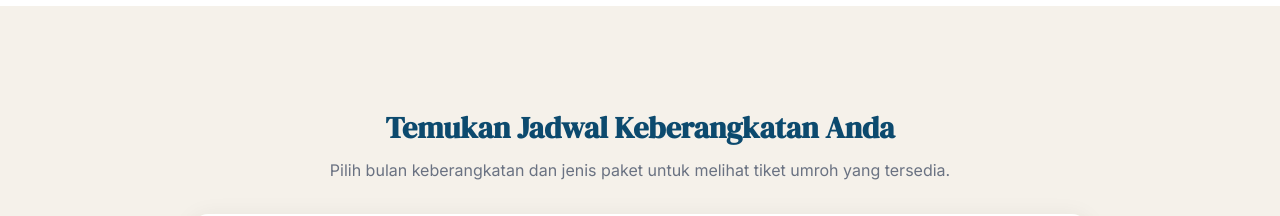
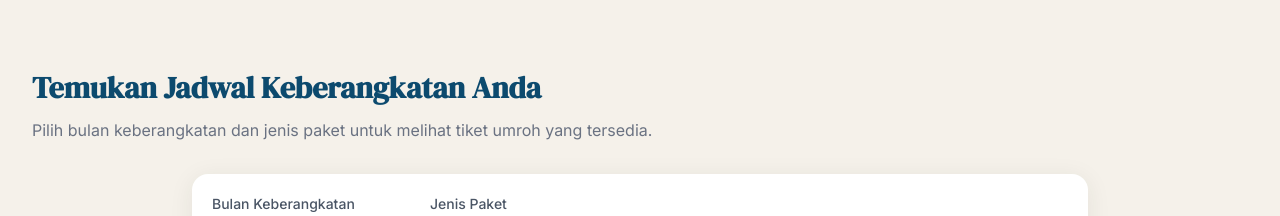
Before and after one commit to NanoKeboku/travel-umroh-agency, a React (Vite) app: page / in a window 1280 px wide. Shown: the part 1673-1889 px from the top of the page. Built offline with nearby package versions, Linux system fonts and the light colour scheme.

Commit message:
fix(hallmark): layout bias kiri (align left di 4 section), rating pakai token brand, kutip kurva, padding bervariasi

```diff
--- a/src/components/home/CtaBanner.tsx
+++ b/src/components/home/CtaBanner.tsx
@@ -10,7 +10,7 @@ import { waLink } from '../../utils/format'
 
 function CtaBanner() {
   return (
-    <section className="bg-white py-20 sm:py-24">
+    <section className="bg-white py-14 sm:py-16">
       <div className="mx-auto max-w-7xl px-4 sm:px-6 lg:px-8">
         <motion.div
           variants={staggerContainer}
--- a/src/components/home/GaleriPreview.tsx
+++ b/src/components/home/GaleriPreview.tsx
@@ -24,6 +24,7 @@ function GaleriPreview() {
         >
           <SectionHeading
             variant="dark"
+            align="left"
             title="Bukti Nyata Perjalanan Jamaah Kami"
             description="Foto dan video keberangkatan jamaah Ebitour — social proof yang bisa Anda lihat langsung."
           />
--- a/src/components/home/Hero.tsx
+++ b/src/components/home/Hero.tsx
@@ -1,6 +1,6 @@
 /**
  * Hero — bagian pembuka halaman Beranda
- * Gaya: background foto (Ka'bah malam) + overlay gradasi gelap,
+ * Gaya: background foto (Ka’bah malam) + overlay gradasi gelap,
  * konten kiri, kartu kaca melayang (informasi singkat) di kanan.
  * Mobile-first: kartu di bawah teks, naik ke kanan di lg.
  */
@@ -17,7 +17,7 @@ function Hero() {
       <div className="absolute inset-0">
         <img
           src="/images/hero/hero.jpg"
-          alt="Ka'bah di malam hari"
+          alt="Ka’bah di malam hari"
           className="h-full w-full object-cover object-center"
           loading="eager"
         />
--- a/src/components/home/Keunggulan.tsx
+++ b/src/components/home/Keunggulan.tsx
@@ -43,6 +43,7 @@ function Keunggulan() {
           viewport={viewportOnce}
         >
           <SectionHeading
+            align="left"
             title="Perjalanan Ibadah yang Tenang & Bermakna"
             description="Kepercayaan calon jamaah adalah prioritas kami."
           />
--- a/src/components/home/PencarianTiket.tsx
+++ b/src/components/home/PencarianTiket.tsx
@@ -97,6 +97,7 @@ function PencarianTiket() {
         {/* Pencarian tiket */}
         <motion.div variants={staggerContainer} initial={false}>
           <SectionHeading
+            align="left"
             title="Temukan Jadwal Keberangkatan Anda"
             description="Pilih bulan keberangkatan dan jenis paket untuk melihat tiket umroh yang tersedia."
           />
--- a/src/components/home/TentangRingkasan.tsx
+++ b/src/components/home/TentangRingkasan.tsx
@@ -8,7 +8,7 @@ import { staggerContainer, fadeUp, fadeIn } from './anim'
 
 function TentangRingkasan() {
   return (
-    <section className="bg-white py-20 sm:py-24">
+    <section className="bg-white py-14 sm:py-16 lg:py-20">
       <div className="mx-auto max-w-7xl px-4 sm:px-6 lg:px-8">
         <motion.div
           variants={staggerContainer}
--- a/src/components/home/TestimoniSlider.tsx
+++ b/src/components/home/TestimoniSlider.tsx
@@ -19,7 +19,7 @@ function TestimoniSlider() {
   const next = () => setIndex((i) => (i + 1) % total)
 
   return (
-    <section className="bg-sand-100 py-20 sm:py-24">
+    <section className="bg-sand-100 py-16 sm:py-20 lg:py-24">
       <div className="mx-auto max-w-4xl px-4 sm:px-6 lg:px-8">
         <motion.div
           variants={staggerContainer}
@@ -28,6 +28,7 @@ function TestimoniSlider() {
           viewport={viewportOnce}
         >
           <SectionHeading
+            align="left"
             title="Kata Mereka yang Telah Berangkat"
             description="Pengalaman nyata jamaah Ebitour dalam perjalanan ibadahnya."
           />
@@ -54,8 +55,8 @@ function TestimoniSlider() {
                 transition={{ duration: 0.35, ease: 'easeOut' }}
                 className="relative"
               >
-                {/* Rating bintang */}
-                <div className="flex gap-1 text-amber-400">
+                {/* Rating bintang — pakai brand (token), bukan amber luar palet */}
+                <div className="flex gap-1 text-brand-500">
                   {Array.from({ length: 5 }).map((_, i) => (
                     <Icon
                       key={i}
--- a/src/components/ui/SectionHeading.tsx
+++ b/src/components/ui/SectionHeading.tsx
@@ -1,32 +1,29 @@
 /**
- * SectionHeading — judul section konsisten (eyebrow + title + deskripsi)
+ * SectionHeading — judul section konsisten (title + deskripsi)
  * Props:
- *  - eyebrow, title, description : teks
+ *  - title, description          : teks
  *  - variant="light" | "dark"    : untuk latar terang / gelap
+ *  - align="center" | "left"     : perataan (default center)
  */
 interface SectionHeadingProps {
-  eyebrow?: string
   title: string
   description?: string
   variant?: 'light' | 'dark'
+  align?: 'center' | 'left'
 }
 
 function SectionHeading({
-  eyebrow,
   title,
   description,
   variant = 'light',
+  align = 'center',
 }: SectionHeadingProps) {
   const dark = variant === 'dark'
+  const centered = align === 'center'
   return (
-    <div className="mx-auto max-w-2xl text-center">
-      {eyebrow && (
-        <p className="text-xs font-semibold uppercase tracking-wider text-brand-500">
-          {eyebrow}
-        </p>
-      )}
+    <div className={centered ? 'mx-auto max-w-2xl text-center' : 'max-w-2xl text-left'}>
       <h2
-        className={`mt-2 font-display text-3xl ${
+        className={`font-display text-3xl ${
           dark ? 'text-white' : 'text-brand-900'
         }`}
       >
--- a/src/pages/About.tsx
+++ b/src/pages/About.tsx
@@ -125,7 +125,7 @@ function About() {
               nyaman, aman, dan sesuai tuntunan syariat.
             </motion.p>
             <motion.p variants={fadeUp} className="mt-4 leading-relaxed text-gray-500">
-              Dengan dukungan tim pembimbing yang hafal Al-Qur'an, muthawif
+              Dengan dukungan tim pembimbing yang hafal Al-Qur’an, muthawif
               berpengalaman, serta jaringan hotel dan maskapai terpercaya,
               kami telah mengantarkan ribuan jamaah ke Tanah Suci — dari
               persiapan manasik, pengurusan visa dan paspor, hingga pendampingan
```
